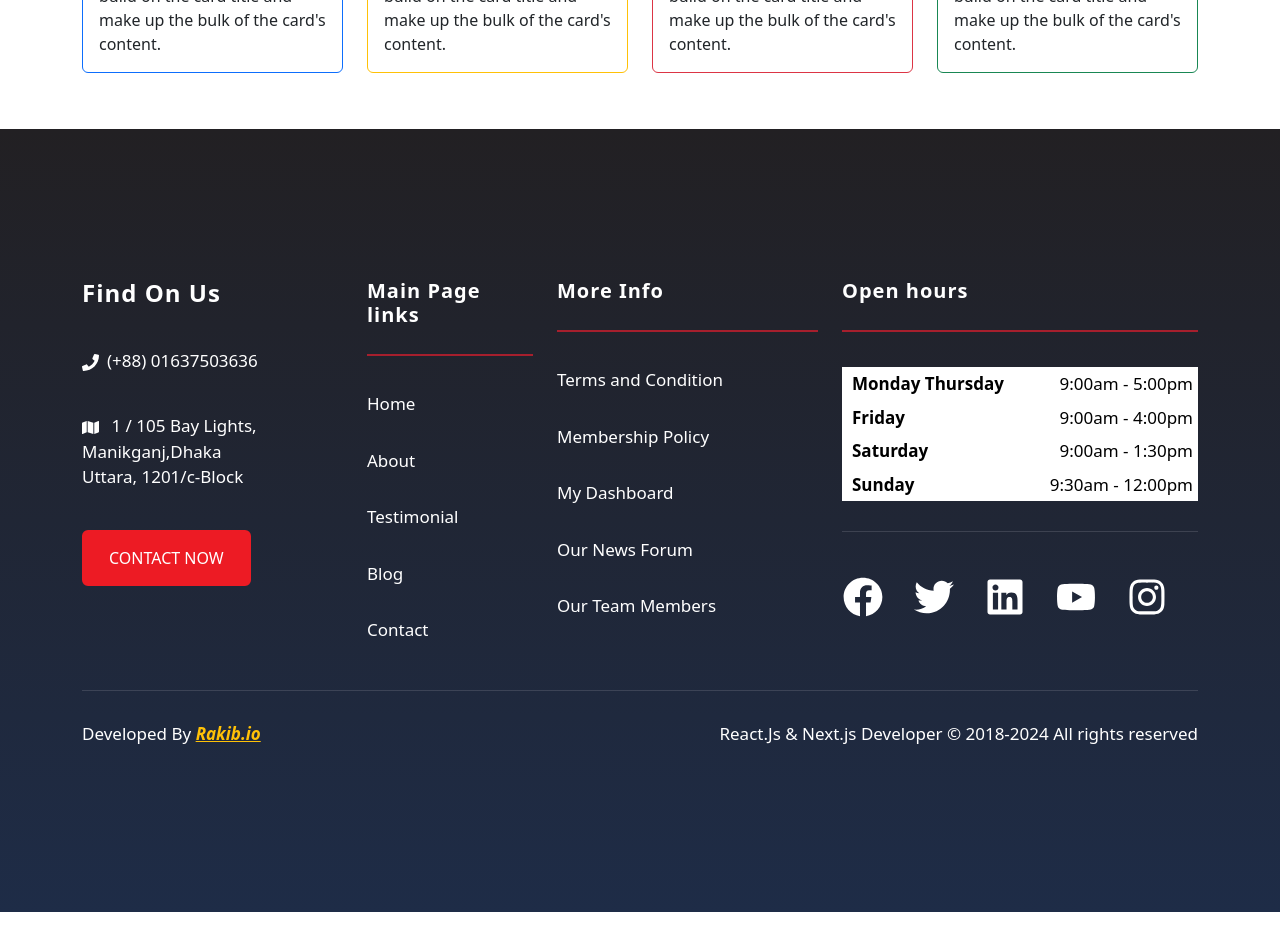
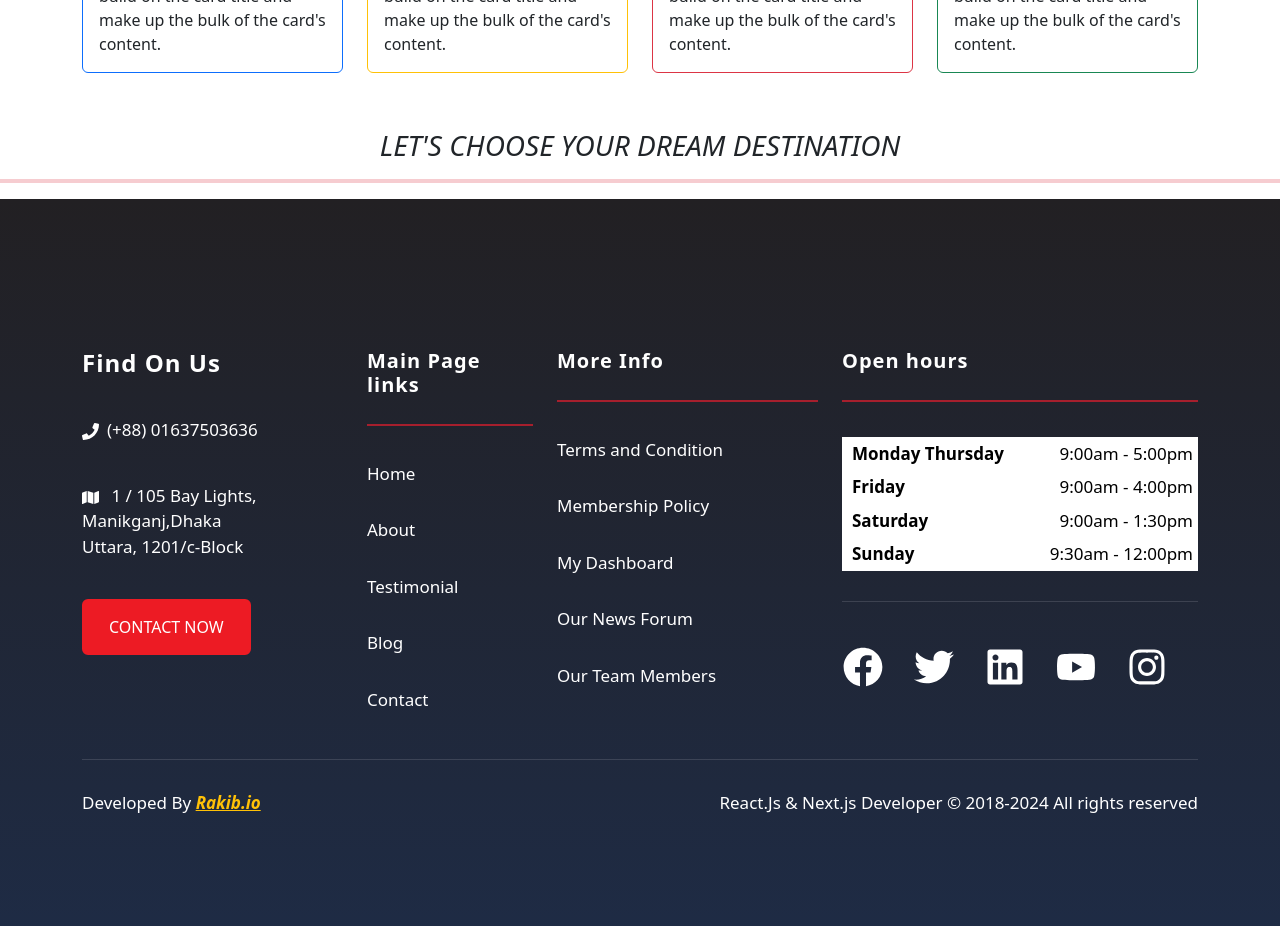
Before and after one commit to SheikhRakibhossain/CNC, a React (Vite) app: page /travel in a window 1280 px wide. Shown: the part 820-1746 px from the top of the page. Built offline with nearby package versions, Linux system fonts and the light colour scheme; no server answers; sample sign-in values are in the browser's storage.

Commit message:
map componanet title added

```diff
--- a/src/pages/travel/TravelMap.jsx
+++ b/src/pages/travel/TravelMap.jsx
@@ -2,9 +2,13 @@ import React from 'react';
 
 const TravelMap = () => {
     return (
-        <div>
+        <>
+        <section>
+            <h2 className='text-center fs-3 text-uppercase fst-italic'>Let's Choose your dream destination</h2>
+            <hr class="border border-danger border-2 "></hr>
+        </section>
 
-        </div>
+        </>
     );
 };
 
```
